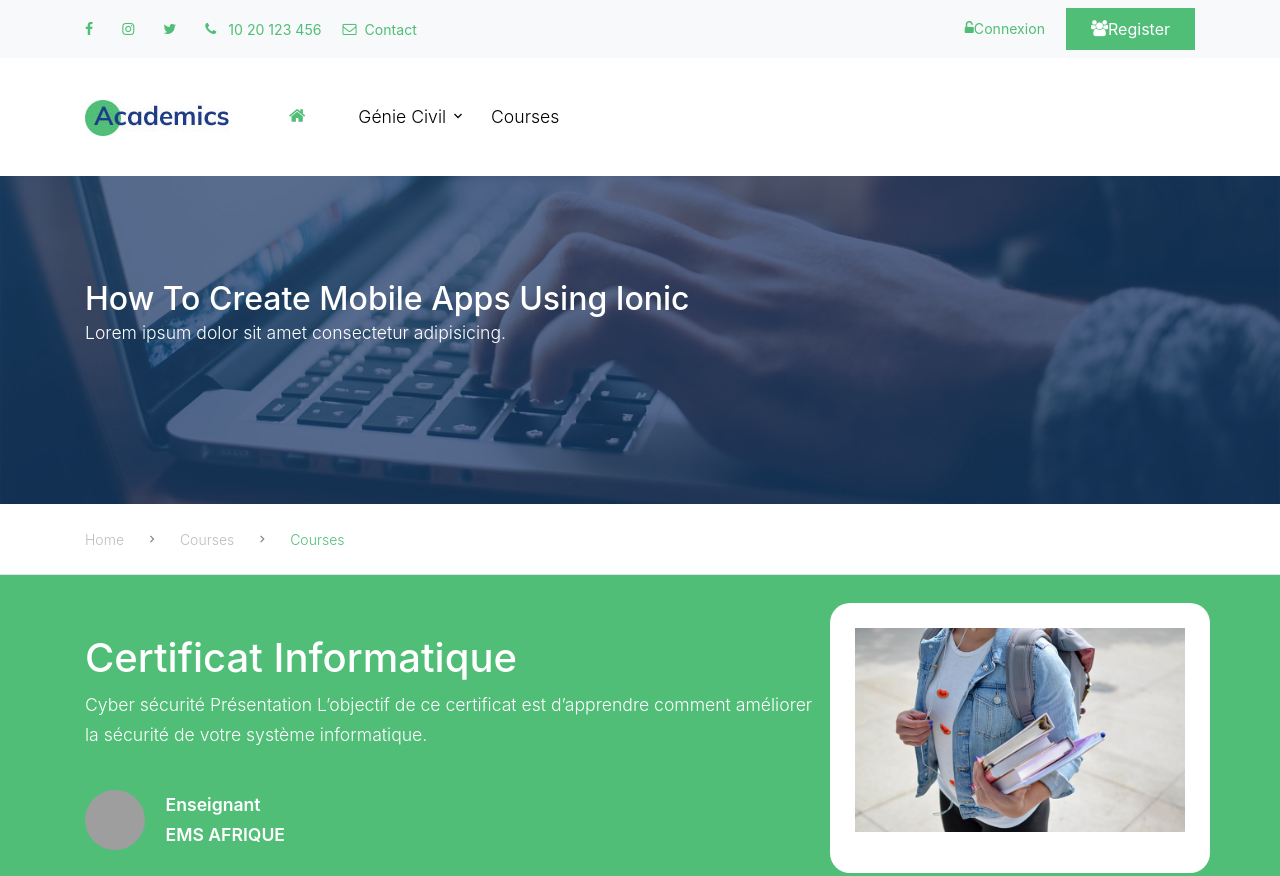
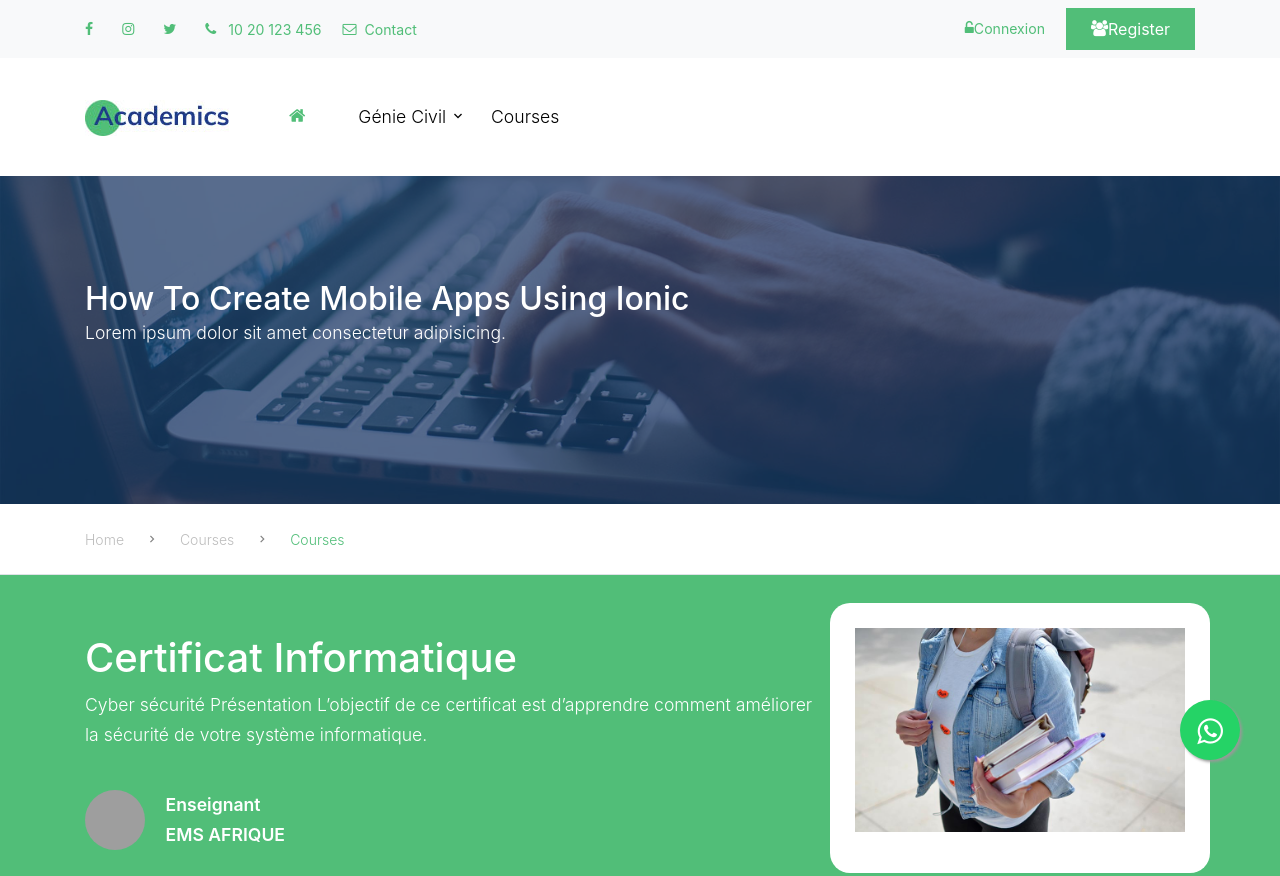
Before and after one commit to ilyassman/PFA, a plain HTML site: page course-single.html in a window 1280 px wide. Shown: the top 876 px of the page. Drawn offline with Linux system fonts and the light colour scheme; grey boxes are pictures that could not be loaded; files whose address does not match are found by name; a web font is replaced by a local one.

Commit message:
pfa_first

```diff
--- a/course-single.html
+++ b/course-single.html
@@ -9,6 +9,8 @@
 
   <link href="https://fonts.googleapis.com/css?family=Muli:300,400,700,900" rel="stylesheet">
   <link rel="stylesheet" href="fonts/icomoon/style.css">
+  <link rel="stylesheet" href="https://maxcdn.bootstrapcdn.com/font-awesome/4.5.0/css/font-awesome.min.css">
+
 
   <link rel="stylesheet" href="css/bootstrap.min.css">
   <link rel="stylesheet" href="css/jquery-ui.css">
@@ -27,7 +29,26 @@
 
   <link rel="stylesheet" href="css/style2.css">
 
+<style>
+  .float{
+    position:fixed;
+    width:60px;
+    height:60px;
+    bottom:40px;
+    right:40px;
+    background-color:#25d366;
+    color:#FFF;
+    border-radius:50px;
+    text-align:center;
+    font-size:30px;
+    box-shadow: 2px 2px 3px #999;
+    z-index:100;
+  }
 
+  .my-float{
+    margin-top:16px;
+  }
+</style>
 
 </head>
 
@@ -202,6 +223,9 @@
   <li>Lorem ipsum, dolor sit amet consectetur adipisicing elit. Culpa, deserunt!</li>
 </ul></p>
 <button class="btn btn-primary">Demander des renseignements</button>
+<a href="https://api.whatsapp.com/send?phone=212606178638&text=Bienvenue%20dans%20notre%20formation." class="float" target="_blank">
+  <i class="fa fa-whatsapp my-float"></i>
+  </a>
   </div>
 
         </div>
```
